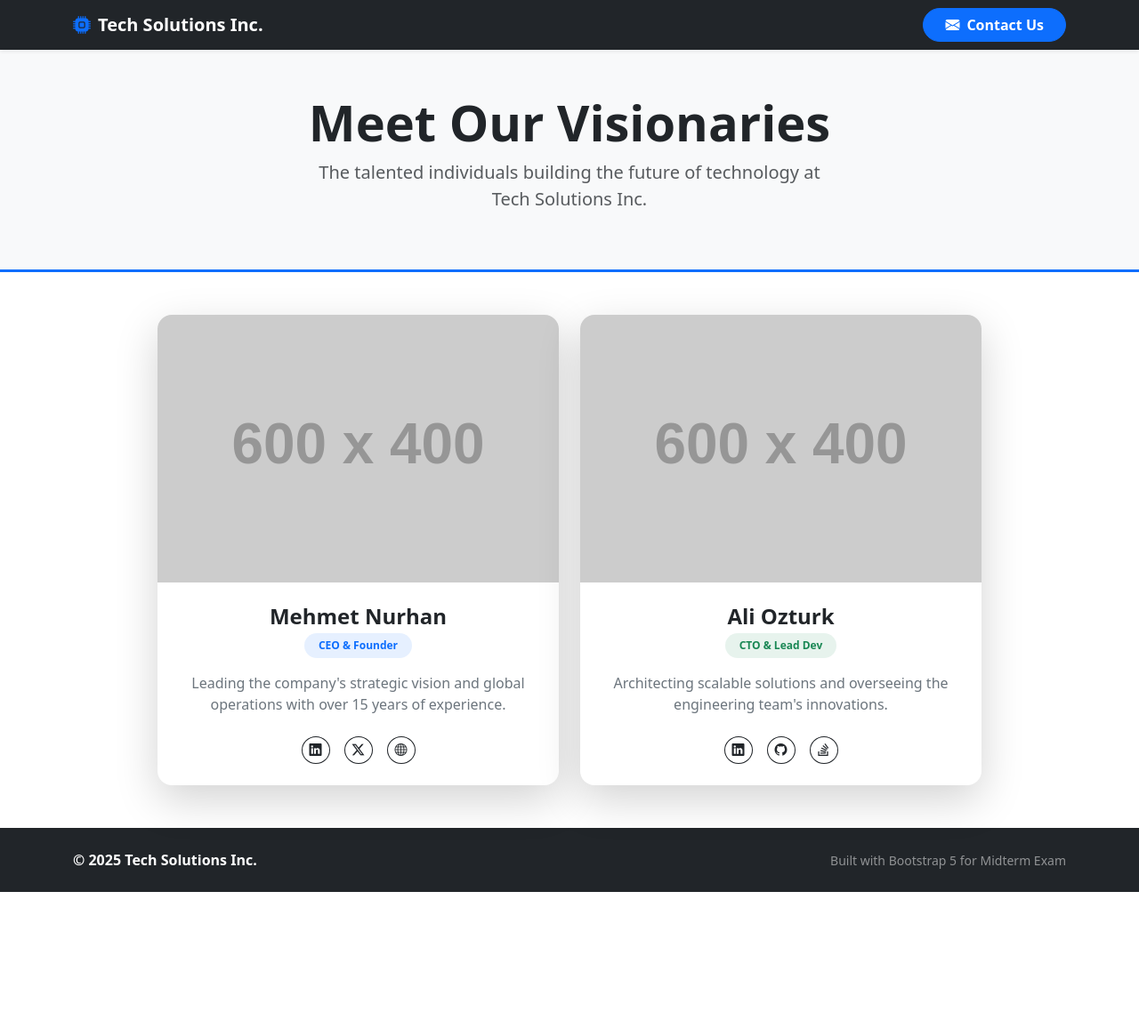
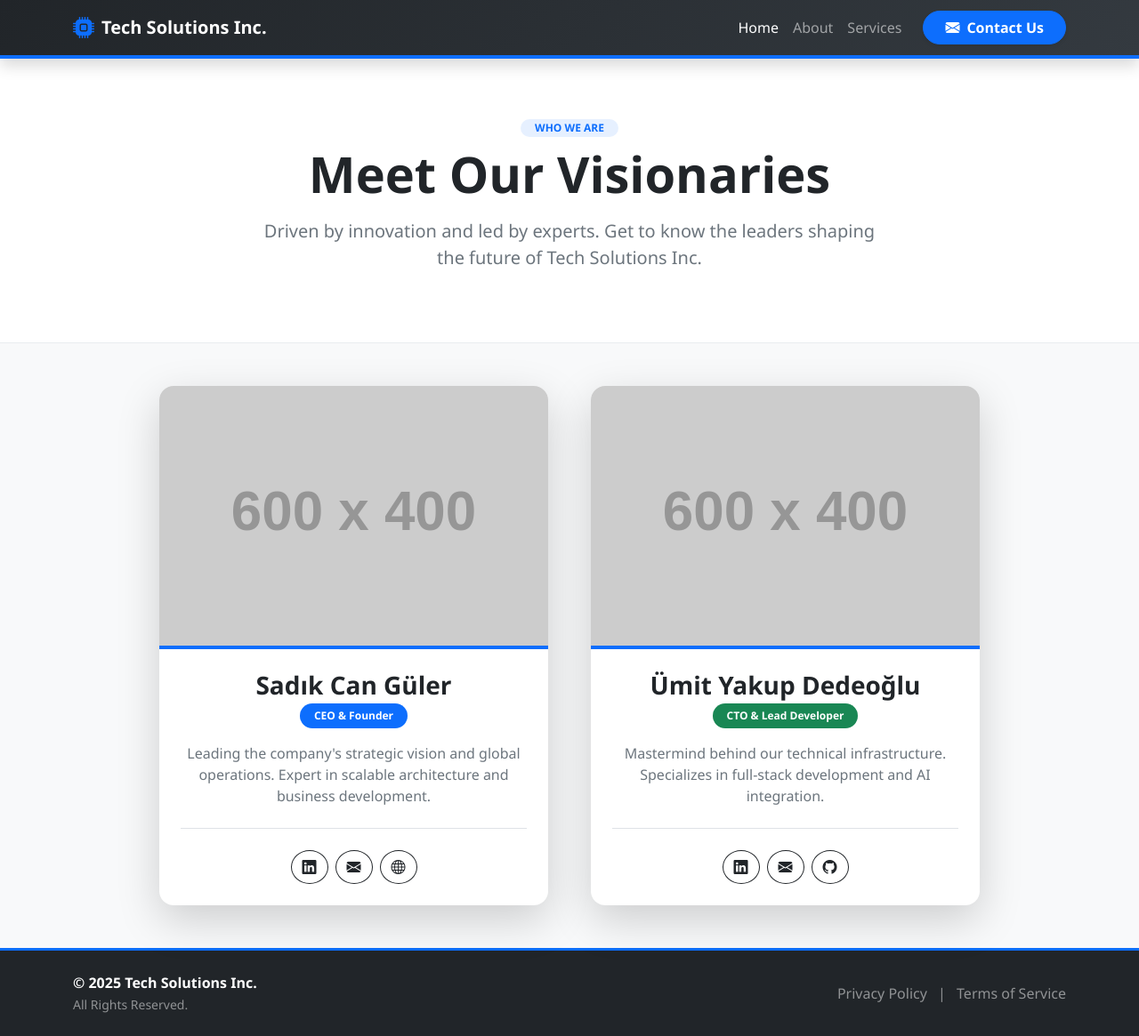
Before and after one commit to YusufOck/CNG361-Web-Midterm-MEHMET-YUSUF-OCAK, a plain HTML site: page index.html in a window 1280 px wide. Shown: the whole page at 89% size. Before the commit the page ends 1003 px from the top, so only its background shows below. Drawn offline with nearby package versions, Linux system fonts and the light colour scheme; placeholder pictures from the web are drawn by us.

Commit message:
add new workers: Integrated real team data (CEO/CTO) and applied custom CSS for professional design with out images of workers

```diff
--- a/index.html
+++ b/index.html
@@ -1,83 +1,154 @@
 <!DOCTYPE html>
-<html lang="en">
+<html lang="tr">
 <head>
     <meta charset="UTF-8">
     <meta name="viewport" content="width=device-width, initial-scale=1.0">
     <title>Tech Solutions Inc. - Our Team</title>
+
     <link href="https://cdn.jsdelivr.net/npm/bootstrap@5.3.0/dist/css/bootstrap.min.css" rel="stylesheet">
     <link rel="stylesheet" href="https://cdn.jsdelivr.net/npm/bootstrap-icons@1.11.1/font/bootstrap-icons.css">
 
     <style>
+        /* Modern Kurumsal Renk Paleti */
+        :root {
+            --primary-gradient: linear-gradient(135deg, #0d6efd 0%, #0a58ca 100%);
+            --dark-gradient: linear-gradient(135deg, #212529 0%, #343a40 100%);
+        }
+
+        body {
+            background-color: #f8f9fa;
+            font-family: 'Segoe UI', Tahoma, Geneva, Verdana, sans-serif;
+        }
+
+        /* Navbar Özelleştirme */
+        .navbar {
+            background: var(--dark-gradient) !important;
+            border-bottom: 4px solid #0d6efd;
+        }
+
+        /* Hero Section (Başlık Alanı) */
         .hero-section {
-            background-color: #f8f9fa; /* Açık gri arka plan */
-            border-bottom: 3px solid #0d6efd; /* Mavi alt çizgi */
+            background: white;
+            border-bottom: 1px solid #e9ecef;
+            padding: 4rem 0;
         }
+
+        /* Kart Tasarımı ve Animasyonlar */
+        .team-card {
+            transition: all 0.3s ease;
+            border: none;
+            background: white;
+        }
+
         .team-card:hover {
-            transform: translateY(-5px); /* Kartın üstüne gelince hafif yukarı kalkar */
-            transition: transform 0.3s ease;
+            transform: translateY(-10px); /* Yukarı doğru süzülme */
+            box-shadow: 0 1rem 3rem rgba(0,0,0,.175) !important; /* Gölge büyümesi */
+        }
+
+        .team-card img {
+            border-bottom: 4px solid #0d6efd; /* Resim altı şerit */
+        }
+
+        /* Sosyal Medya Butonları */
+        .social-btn {
+            transition: transform 0.2s;
+        }
+        .social-btn:hover {
+            transform: scale(1.1); /* Buton büyüme efekti */
+            background-color: #0d6efd;
+            color: white !important;
+            border-color: #0d6efd;
         }
     </style>
 </head>
-<body class="d-flex flex-column min-vh-100"> <nav class="navbar navbar-expand-lg navbar-dark bg-dark shadow-sm sticky-top">
+<body class="d-flex flex-column min-vh-100">
+
+    <nav class="navbar navbar-expand-lg navbar-dark sticky-top shadow">
         <div class="container">
             <a class="navbar-brand fw-bold d-flex align-items-center gap-2" href="#">
-                <i class="bi bi-cpu-fill text-primary"></i> Tech Solutions Inc.
+                <i class="bi bi-cpu-fill text-primary fs-4"></i>
+                <span>Tech Solutions Inc.</span>
             </a>
             <button class="navbar-toggler" type="button" data-bs-toggle="collapse" data-bs-target="#navbarNav">
                 <span class="navbar-toggler-icon"></span>
             </button>
 
             <div class="collapse navbar-collapse justify-content-end" id="navbarNav">
-                <button class="btn btn-primary fw-bold px-4 rounded-pill">
+                <ul class="navbar-nav me-3">
+                    <li class="nav-item"><a class="nav-link active" href="#">Home</a></li>
+                    <li class="nav-item"><a class="nav-link" href="#">About</a></li>
+                    <li class="nav-item"><a class="nav-link" href="#">Services</a></li>
+                </ul>
+                <button class="btn btn-primary fw-bold px-4 rounded-pill shadow-sm">
                     <i class="bi bi-envelope-fill me-2"></i>Contact Us
                 </button>
             </div>
         </div>
     </nav>
 
-    <header class="hero-section py-5 mb-5 text-center">
+    <header class="hero-section text-center mb-5">
         <div class="container">
-            <h1 class="display-4 fw-bold text-dark">Meet Our Visionaries</h1>
-            <p class="lead text-muted mx-auto" style="max-width: 600px;">
-                The talented individuals building the future of technology at Tech Solutions Inc.
+            <span class="badge bg-primary bg-opacity-10 text-primary mb-2 px-3 rounded-pill">WHO WE ARE</span>
+            <h1 class="display-4 fw-bold text-dark mb-3">Meet Our Visionaries</h1>
+            <p class="lead text-secondary mx-auto" style="max-width: 700px;">
+                Driven by innovation and led by experts. Get to know the leaders shaping the future of
+                <strong>Tech Solutions Inc.</strong>
             </p>
         </div>
     </header>
 
     <div class="container mb-5">
-        <div class="row g-4 justify-content-center">
+        <div class="row g-5 justify-content-center">
 
             <div class="col-12 col-md-6 col-lg-5">
-                <div class="card team-card h-100 shadow-lg border-0 rounded-4 overflow-hidden">
-                    <img src="https://placehold.co/600x400/212529/FFF?text=Mehmet+Nurhan" class="card-img-top" alt="Mehmet Nurhan">
+                <div class="card team-card h-100 shadow-lg rounded-4 overflow-hidden">
+                    <img src="https://placehold.co/600x400/212529/FFF?text=Sadik+Can+Guler" class="card-img-top" alt="Sadık Can Güler">
                     <div class="card-body text-center p-4">
-                        <h3 class="h4 fw-bold mb-1">Mehmet Nurhan</h3>
-                        <span class="badge bg-primary bg-opacity-10 text-primary mb-3 px-3 py-2 rounded-pill">CEO & Founder</span>
-                        <p class="card-text text-secondary">
-                            Leading the company's strategic vision and global operations with over 15 years of experience.
+                        <h2 class="h3 fw-bold mb-1">Sadık Can Güler</h2>
+                        <div class="mb-3">
+                            <span class="badge bg-primary text-white px-3 py-2 rounded-pill">CEO & Founder</span>
+                        </div>
+                        <p class="card-text text-secondary mb-4">
+                            Leading the company's strategic vision and global operations. Expert in scalable architecture and business development.
                         </p>
-                        <div class="d-flex justify-content-center gap-3 mt-4">
-                            <a href="#" class="btn btn-outline-dark btn-sm rounded-circle"><i class="bi bi-linkedin"></i></a>
-                            <a href="#" class="btn btn-outline-dark btn-sm rounded-circle"><i class="bi bi-twitter-x"></i></a>
-                            <a href="#" class="btn btn-outline-dark btn-sm rounded-circle"><i class="bi bi-globe"></i></a>
+
+                        <div class="d-flex justify-content-center gap-2 border-top pt-4">
+                            <a href="https://www.linkedin.com/in/sadık-can-güler-3158a82a7" target="_blank" class="btn btn-outline-dark social-btn rounded-circle" title="LinkedIn Profile">
+                                <i class="bi bi-linkedin"></i>
+                            </a>
+                            <a href="mailto:sadikcanguler074@gmail.com" class="btn btn-outline-dark social-btn rounded-circle" title="Email">
+                                <i class="bi bi-envelope-fill"></i>
+                            </a>
+                            <a href="#" class="btn btn-outline-dark social-btn rounded-circle">
+                                <i class="bi bi-globe"></i>
+                            </a>
                         </div>
                     </div>
                 </div>
             </div>
 
             <div class="col-12 col-md-6 col-lg-5">
-                <div class="card team-card h-100 shadow-lg border-0 rounded-4 overflow-hidden">
-                    <img src="https://placehold.co/600x400/212529/FFF?text=Ali+Ozturk" class="card-img-top" alt="Ali Ozturk">
+                <div class="card team-card h-100 shadow-lg rounded-4 overflow-hidden">
+                    <img src="https://placehold.co/600x400/198754/FFF?text=Umit+Yakup" class="card-img-top" alt="Ümit Yakup Dedeoğlu">
                     <div class="card-body text-center p-4">
-                        <h3 class="h4 fw-bold mb-1">Ali Ozturk</h3>
-                        <span class="badge bg-success bg-opacity-10 text-success mb-3 px-3 py-2 rounded-pill">CTO & Lead Dev</span>
-                        <p class="card-text text-secondary">
-                            Architecting scalable solutions and overseeing the engineering team's innovations.
+                        <h2 class="h3 fw-bold mb-1">Ümit Yakup Dedeoğlu</h2>
+                        <div class="mb-3">
+                            <span class="badge bg-success text-white px-3 py-2 rounded-pill">CTO & Lead Developer</span>
+                        </div>
+                        <p class="card-text text-secondary mb-4">
+                            Mastermind behind our technical infrastructure. Specializes in full-stack development and AI integration.
                         </p>
-                        <div class="d-flex justify-content-center gap-3 mt-4">
-                            <a href="#" class="btn btn-outline-dark btn-sm rounded-circle"><i class="bi bi-linkedin"></i></a>
-                            <a href="#" class="btn btn-outline-dark btn-sm rounded-circle"><i class="bi bi-github"></i></a>
-                            <a href="#" class="btn btn-outline-dark btn-sm rounded-circle"><i class="bi bi-stack-overflow"></i></a>
+
+                        <div class="d-flex justify-content-center gap-2 border-top pt-4">
+                            <a href="https://www.linkedin.com/in/ümit-yakup-dedeoğlu-4321212a7" target="_blank" class="btn btn-outline-dark social-btn rounded-circle" title="LinkedIn Profile">
+                                <i class="bi bi-linkedin"></i>
+                            </a>
+                            <a href="mailto:umityakupdedeoglu0@gmail.com" class="btn btn-outline-dark social-btn rounded-circle" title="Email">
+                                <i class="bi bi-envelope-fill"></i>
+                            </a>
+                            <a href="#" class="btn btn-outline-dark social-btn rounded-circle">
+                                <i class="bi bi-github"></i>
+                            </a>
                         </div>
                     </div>
                 </div>
@@ -86,14 +157,19 @@
         </div>
     </div>
 
-    <footer class="bg-dark text-white py-4 mt-auto">
-        <div class="container text-center">
+    <footer class="bg-dark text-white py-4 mt-auto border-top border-primary border-3">
+        <div class="container">
             <div class="row align-items-center">
-                <div class="col-md-6 text-md-start">
+                <div class="col-md-6 text-center text-md-start mb-3 mb-md-0">
                     <p class="mb-0 fw-bold">&copy; 2025 Tech Solutions Inc.</p>
+                    <small class="text-white-50">All Rights Reserved.</small>
                 </div>
-                <div class="col-md-6 text-md-end">
-                    <small class="text-white-50">Built with Bootstrap 5 for Midterm Exam</small>
+                <div class="col-md-6 text-center text-md-end">
+                    <ul class="list-inline mb-0">
+                        <li class="list-inline-item"><a href="#" class="text-white-50 text-decoration-none">Privacy Policy</a></li>
+                        <li class="list-inline-item text-white-50">|</li>
+                        <li class="list-inline-item"><a href="#" class="text-white-50 text-decoration-none">Terms of Service</a></li>
+                    </ul>
                 </div>
             </div>
         </div>
```
Also changed, not shown: sadik.png (added), umit.png (added).
